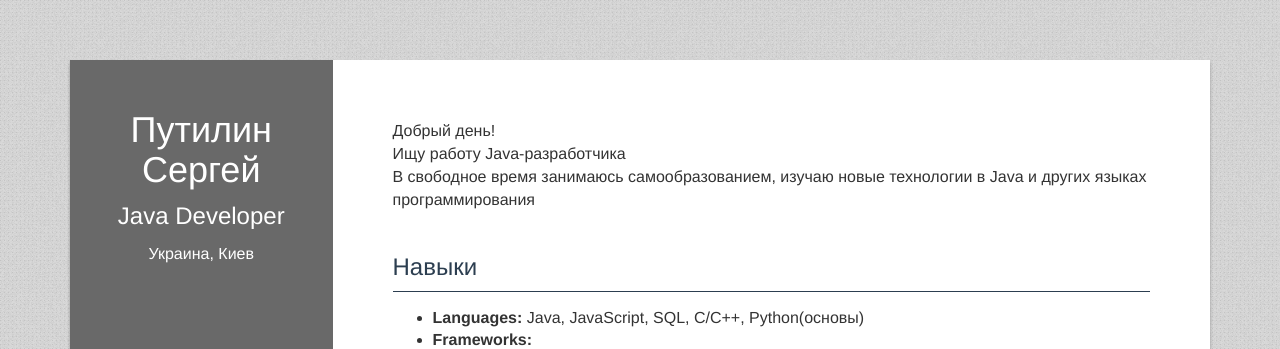
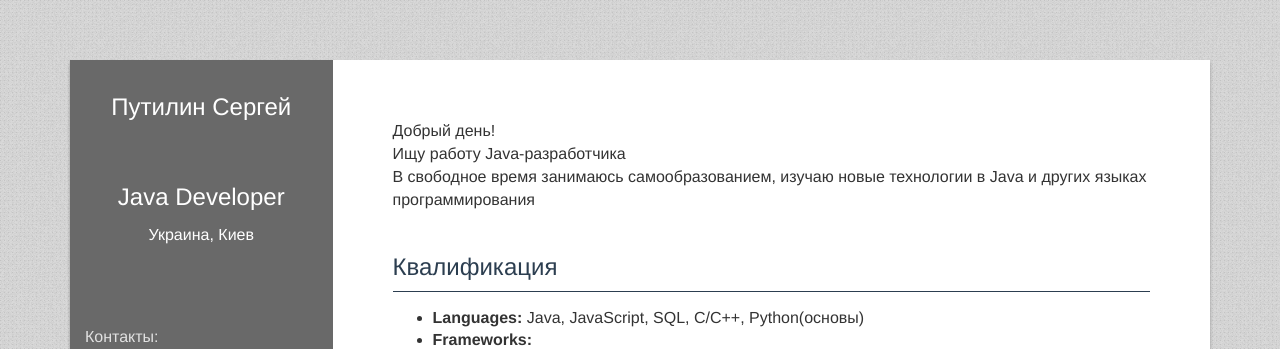
Before and after one commit to pushkin-82/pushkin-82.github.io, a plain HTML site: page index.html in a window 1280 px wide. Shown: the top 349 px of the page. Drawn offline with nearby package versions, Linux system fonts and the light colour scheme.

Commit message:
[Master] add info

```diff
--- a/css/main.css
+++ b/css/main.css
@@ -74,6 +74,7 @@ nav a {
   color: white;
 }
 
+#profile .name,
 #profile .profession {
   font-size: 24px;
 }
--- a/index.html
+++ b/index.html
@@ -29,7 +29,7 @@
 
               <div id="profile">
                <!--  <img src="img/profile.png" class="profile-image img-responsive img-thumbnail img-circle"> -->
-                <h1 class="name">Путилин Сергей</h1>
+                <p class="name">Путилин Сергей</p><br><br>
                 <p class="profession">Java Developer</p>
                 <p class="address">Украина, Киев</p>
               </div>
@@ -58,7 +58,7 @@
 
               <section id="skills">
                 <header>
-                  <h3>Навыки</h3>
+                  <h3>Квалификация</h3>
                 </header>
                 <div class="description">
                   <ul>
```
